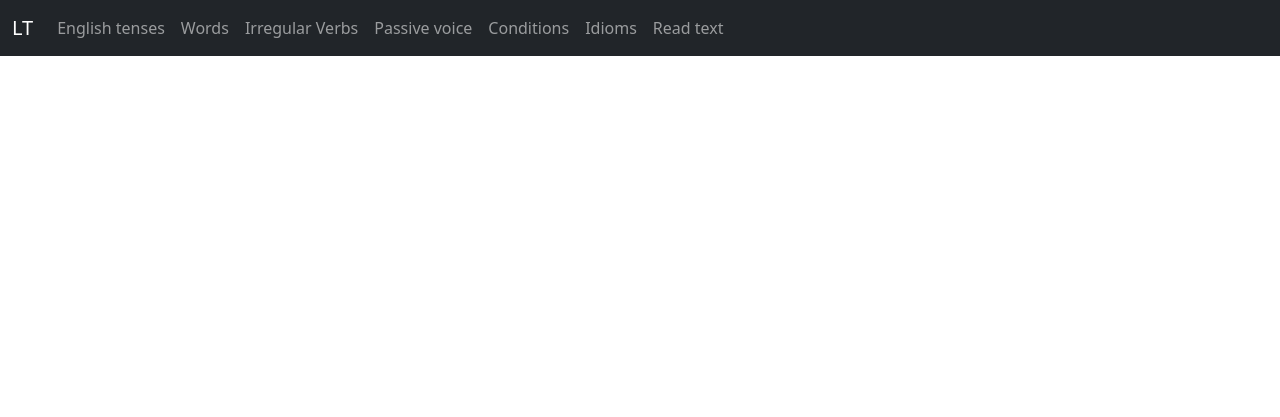
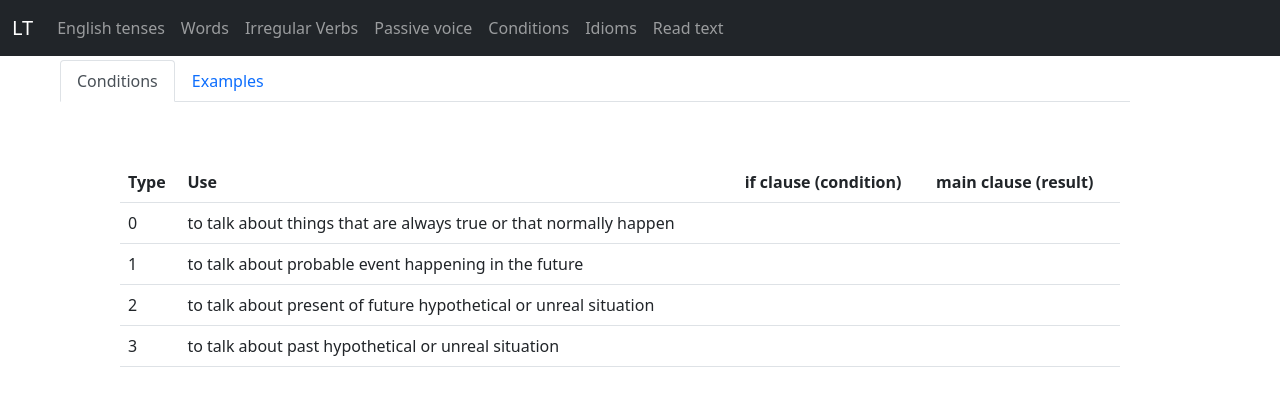
Before and after one commit to ZanMax/Language-Trainer, a Django app: template templates/conditions/index.html in a window 1280 px wide. Shown: the top 417 px of the page. Run offline with Django 4.2, Linux system fonts and the light colour scheme; the template is opened without the code that fills it, so the values that code supplies are empty; parts of the project's set-up code (start-up, migrations or seed data) failed here and were passed over; some libraries are stand-ins or nearby versions.

Commit message:
update conditions and idioms

```diff
--- a/idioms/views.py
+++ b/idioms/views.py
@@ -1,7 +1,9 @@
 from django.shortcuts import render
 from django.views import View
+from .models import Idioms
 
 
 class IdiomsView(View):
     def get(self, request):
-        return render(request, "idioms/index.html")
+        idioms = Idioms.objects.all()
+        return render(request, "idioms/index.html", {"idioms": idioms})
--- a/templates/conditions/index.html
+++ b/templates/conditions/index.html
@@ -2,5 +2,60 @@
 {% block content %}
     <div class="container">
 
+        <!-- Nav tabs -->
+        <ul class="nav nav-tabs" role="tablist">
+            <li class="nav-item">
+                <a class="nav-link active" data-bs-toggle="tab" href="#home">Conditions</a>
+            </li>
+            <li class="nav-item">
+                <a class="nav-link" data-bs-toggle="tab" href="#menu1">Examples</a>
+            </li>
+        </ul>
+
+        <!-- Tab panes -->
+        <div class="tab-content">
+            <div id="home" class="container tab-pane active">
+                <div class="table-responsive">
+                    <table id="myTable" class="table">
+                        <tr class="header">
+                            <th>Type</th>
+                            <th>Use</th>
+                            <th>if clause (condition)</th>
+                            <th>main clause (result)</th>
+                        </tr>
+                        <tr>
+                            <td>0</td>
+                            <td>to talk about things that are always true or that normally happen</td>
+                            <td></td>
+                            <td></td>
+                        </tr>
+                        <tr>
+                            <td>1</td>
+                            <td>to talk about probable event happening in the future</td>
+                            <td></td>
+                            <td></td>
+                        </tr>
+                        <tr>
+                            <td>2</td>
+                            <td>to talk about present of future hypothetical or unreal situation</td>
+                            <td></td>
+                            <td></td>
+                        </tr>
+                        <tr>
+                            <td>3</td>
+                            <td>to talk about past hypothetical or unreal situation</td>
+                            <td></td>
+                            <td></td>
+                        </tr>
+                    </table>
+                </div>
+            </div>
+            <div id="menu1" class="container tab-pane fade"><br>
+                <h3>Menu 1</h3>
+                <p>Ut enim ad minim veniam, quis nostrud exercitation ullamco laboris nisi ut aliquip ex ea commodo
+                    consequat.</p>
+            </div>
+
+        </div>
     </div>
 {% endblock %}
```
Also changed, not shown: templates/idioms/index.html (+18 -1 lines).
